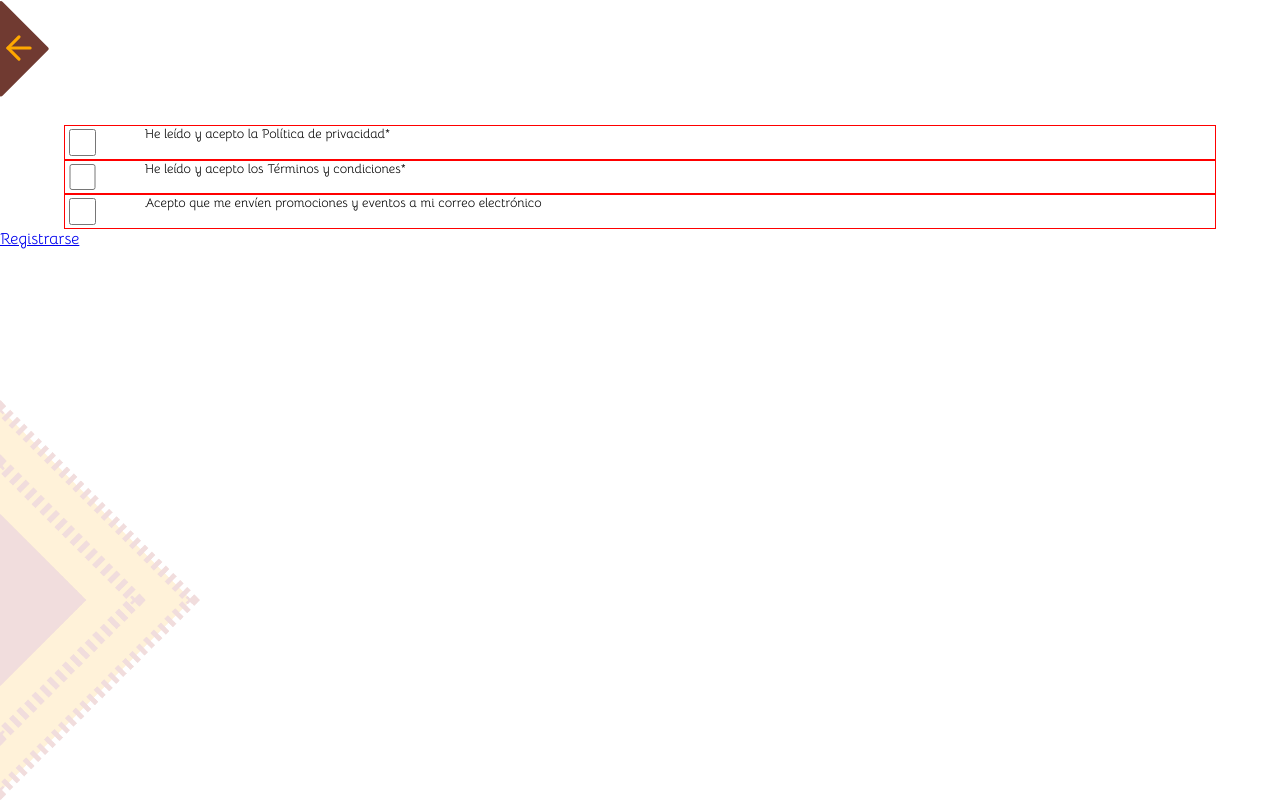
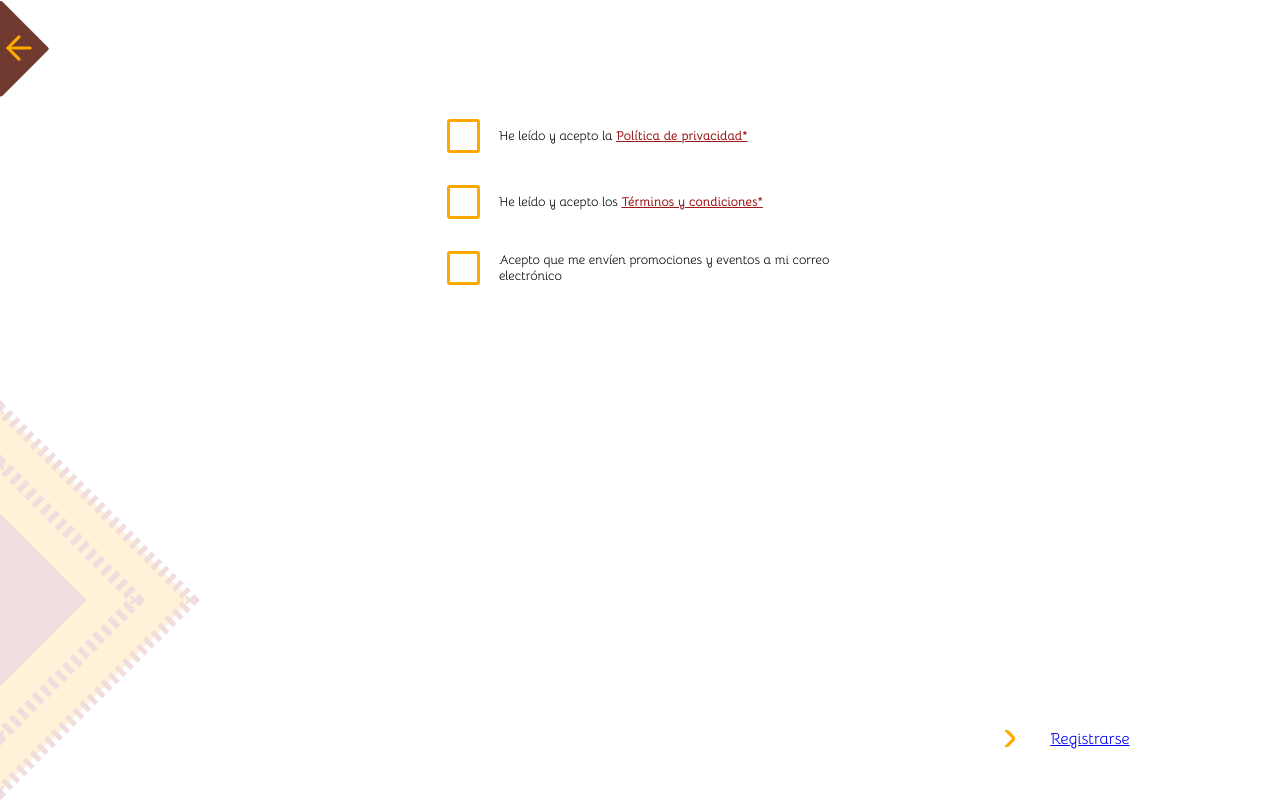
Before and after one commit to Thewilliamg/proyectoFinalExpress, a React (Vite) app: page /signup/register/policy in a window 1280 px wide. Built offline with nearby package versions, Linux system fonts and the light colour scheme; the HTML template or start-up script is replaced by a standard one.

Commit message:
Finished Window number 5 and another little suggestions

```diff
--- a/src/App.jsx
+++ b/src/App.jsx
@@ -16,15 +16,15 @@ function App() {
       <Routes>
 
         <Route index element={<Home />} />
-        //Rutas de descuentos
+        {/*Rutas de descuentos*/}
         <Route path="/discounts" element={<Discounts/>} />
-        //Rutas de tiendas
+        {/* Rutas de tiendas*/ }
         <Route path="/markets" element={<Markets />} />
-        //Rutas de comprar
+        {/* Rutas de comprar */}
         <Route path="/shop" element={<Shop />} />
-        //Rutas de perfil de usuario
+        {/* Rutas de perfil de usuario */}
         <Route path='/user' element={<User />} />
-        //Rutas de registro
+        {/* //Rutas de registro */}
         <Route path='/signup' element={<SignUp />} />                       // Pantalla 2
         <Route path='/signup/register' element={<Register />} />
         <Route path='/signup/register/policy' element={<Policy />} />       // Ruta para pantallas 4 y 5
--- a/src/index.css
+++ b/src/index.css
@@ -46,10 +46,20 @@
   font-display: swap;
 }
 
+* {
+  box-sizing: content-box;
+  margin: 0;
+  padding: 0;
+}
+
 body {
-    margin: 0;
-    box-sizing: border-box;
-    height: 100vh;
-    width: 100vw;
-    font-family: 'Bellota', sans-serif;
+  margin: 0;
+  box-sizing: border-box;
+  height: 100vh;
+  width: 100vw;
+  font-family: 'Bellota', sans-serif;
 }
+
+button {
+  font-family: 'Bellota', sans-serif;
+}
--- a/src/pages/signup/register/policy/Policy.jsx
+++ b/src/pages/signup/register/policy/Policy.jsx
@@ -3,6 +3,7 @@ import backgroundImage_middle from '/img/image_middle_fraction.png';
 import GoBackArrow from '../../../../../src/pages/components/backArrow';
 import './policy.css';
 import { Link } from 'react-router-dom';
+import arrow from "/img/right-arrow.svg";
 
 export default function Policy() {
     const [isChecked1, setIsChecked1] = useState(false); //checkbox 1
@@ -22,50 +23,40 @@ export default function Policy() {
         setIsChecked3(!isChecked3);
     };
 
+    const data = [
+        {'checked':isChecked1,'handle':handleCheckboxChange1,'text':'He leído y acepto la ','link':'Política de privacidad*','href':'/#policy'},
+        {'checked':isChecked2,'handle':handleCheckboxChange2,'text':'He leído y acepto los ','link':' Términos y condiciones*','href':'/#terms'},
+        {'checked':isChecked3,'handle':handleCheckboxChange3,'text':'Acepto que me envíen promociones y eventos a mi correo electrónico'}
+    ]
+
     return (
+        <div className="body-policy">
+            <Link className='back-arrow-policy' to='/signup/register'><GoBackArrow /></Link>
             <div className="container-policy">
-        <Link to='/signup/register'><GoBackArrow /></Link>
                 <div className="checkboxes-policy">
-
-            <label className="checkbox-container-policy">
+                    {data.map((policy,index)=>{
+                        return (
+                            <div className='checkbox-container-policy' key={'k'+index}>
                                 <input
                                     className='checkbox-policy-input'
                                     type="checkbox"
-                checked={isChecked1}
-                onChange={handleCheckboxChange1}
-                />
+                                    checked={policy.checked}
+                                    onChange={policy.handle}>
+                                </input>
                                 <span className="checkmark-policy"></span>
-                He leído y acepto la Política de privacidad*
-            </label>
-
-            <label className="checkbox-container-policy">
-                <input
-                className='checkbox-policy-input'
-                type="checkbox"
-                checked={isChecked2}
-                onChange={handleCheckboxChange2}
-                />
-                <span className="checkmark-policy"></span>
-                He leído y acepto los Términos y condiciones*
-            </label>
-            <div>
-            </div>
-            <label className="checkbox-container-policy">
-                <input
-                className='checkbox-policy-input'
-                type="checkbox"
-                checked={isChecked3}
-                onChange={handleCheckboxChange3}
-                />
-                <span className="checkmark-policy"></span>
-                Acepto que me envíen promociones y eventos a mi correo
-                electrónico
+                                <label className="label-policy">
+                                    {policy.text}<span className='space-policy-link'></span>{(policy.link)&&<a href={policy.href} className='label-policy-link'>{policy.link}</a>}
                                 </label>
                             </div>
-        <div className="register-button">
-            <Link to="/login" className="linkme">
+                        )})
+                    }
+                </div>
+                <div className="register-button-pol">
+                    <img src={arrow} alt="right-arrow-policy" />
+                    <Link to="/signup/register/policy" classname="linkme">
                         Registrarse
                     </Link>
+                </div>
             </div>
             <div className="background-img-1">
                 <img src={backgroundImage_middle} alt="img_background" />
--- a/src/pages/signup/register/policy/policy.css
+++ b/src/pages/signup/register/policy/policy.css
@@ -1,39 +1,105 @@
-.container-policy{
+.body-policy{
     height: 100vh;
-    width: 100%;
+    width: 100vw;
     display: flex;
     flex-direction: column;
+    align-items: center;
+    justify-content: center;
+}
+.back-arrow-policy{
+    position: absolute;
+    top: 0;
+    left: 0;
+}
+.container-policy {
+    position: absolute;
+    width: 85%;
+    height: 90%;
+    display: flex;
+    flex-direction: column;
+    justify-content: space-between;
 }
 
 .background-img-1 img{
     position: absolute;
     bottom: 0;
+    left: 0;
     height: 400px;
 }
 
 .checkboxes-policy {
     display: flex;
+    padding-left: 5%;
     flex-direction: column;
-    width: 90%;
+    height: 45%;
     align-self: center;
+    justify-content: center;
+    gap: 10%;
 }
 
 .checkbox-container-policy {
     display: flex;
-    font-size: 80%;
     font-family: 'Bellota', sans-serif;
-    gap: 2%;
-    border:1px solid red;
+    gap: 1%;
+    width: 100%;
+    z-index: 10;
 }
 
 .checkbox-policy-input {
-    width: 2em;
-    height: 2em;
-    accent-color:white;
-    border: 5px solid green;
-    border-radius: 0.8rem;
+    width: 2.1em;
+    height: 2.1em;
+    appearance: none;
+    -webkit-appearance: none;
+    border: 3px solid #ffa800;
+    border-radius: 3px;
+    cursor: pointer;
 }
 
-input[type="checkbox"]:checked {
-    box-shadow: 0 0 0 3px hotpink;
+.body-policy input[type="checkbox"]:checked {
+    background-image: url('/img/input-check.svg');
+    object-fit: cover;
 }
+
+.label-policy {
+    margin-left: 10px;
+    width: 90%;
+    display: inline;
+    font-size: 0.8em;
+    align-self: center;
+    text-decoration-thickness: 5px;
+}
+
+.label-policy a{
+    text-decoration-thickness: 1px;
+}
+
+.space-policy-link {
+    visibility:hidden;
+}
+
+.label-policy-link {
+    color: #9d1a1a;
+    font-weight: 600;
+}
+
+.register-button-pol {
+    text-decoration: none;
+    display: flex;
+    justify-content:end;
+    align-items: center;
+    gap: 3%;
+    padding-right: 5%;
+}
+
+.register-button-pol img {
+    height: 40%;
+}
+
+.register-button-pol a:visited {
+    text-decoration: underline;
+    text-decoration-thickness: 1px;
+    color: #9D1A1A;
+    font-size: 1.2em;
+    display: flex;
+    align-items: center;
+}
```
Also changed, not shown: public/img/input-check.svg (added). Lines whose indentation alone changed are shown as unchanged.
